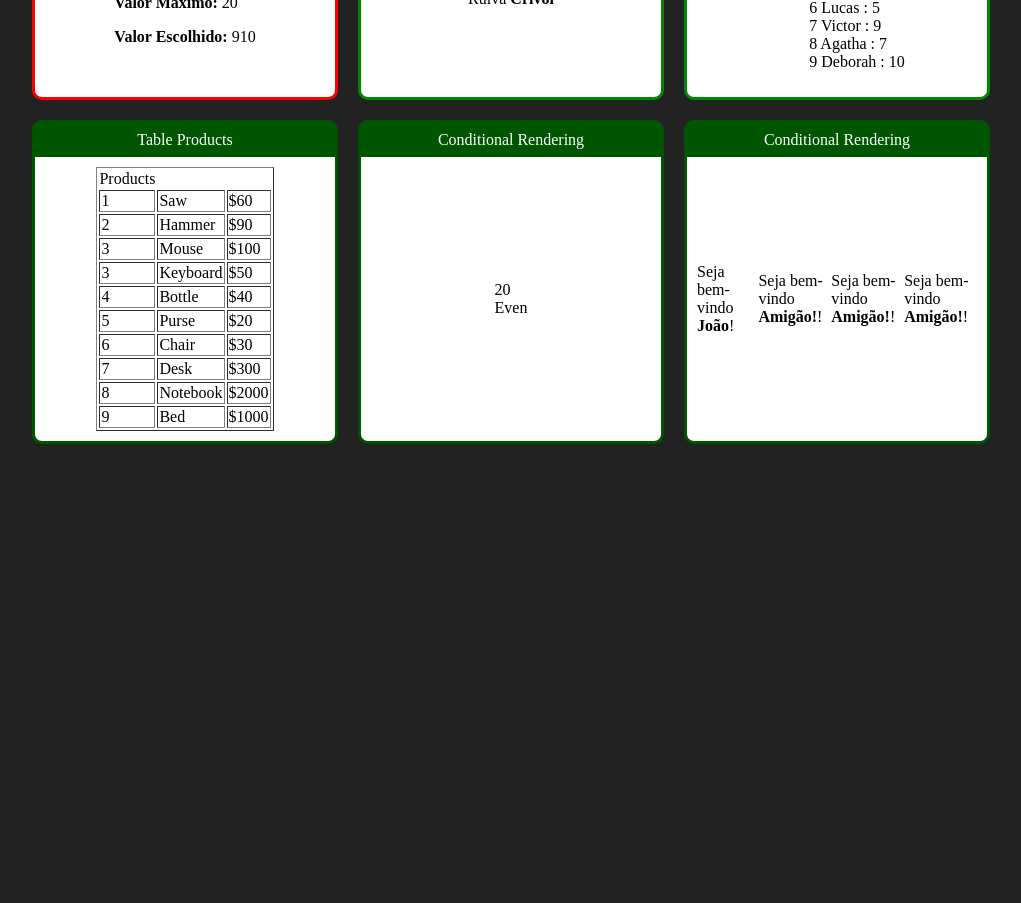
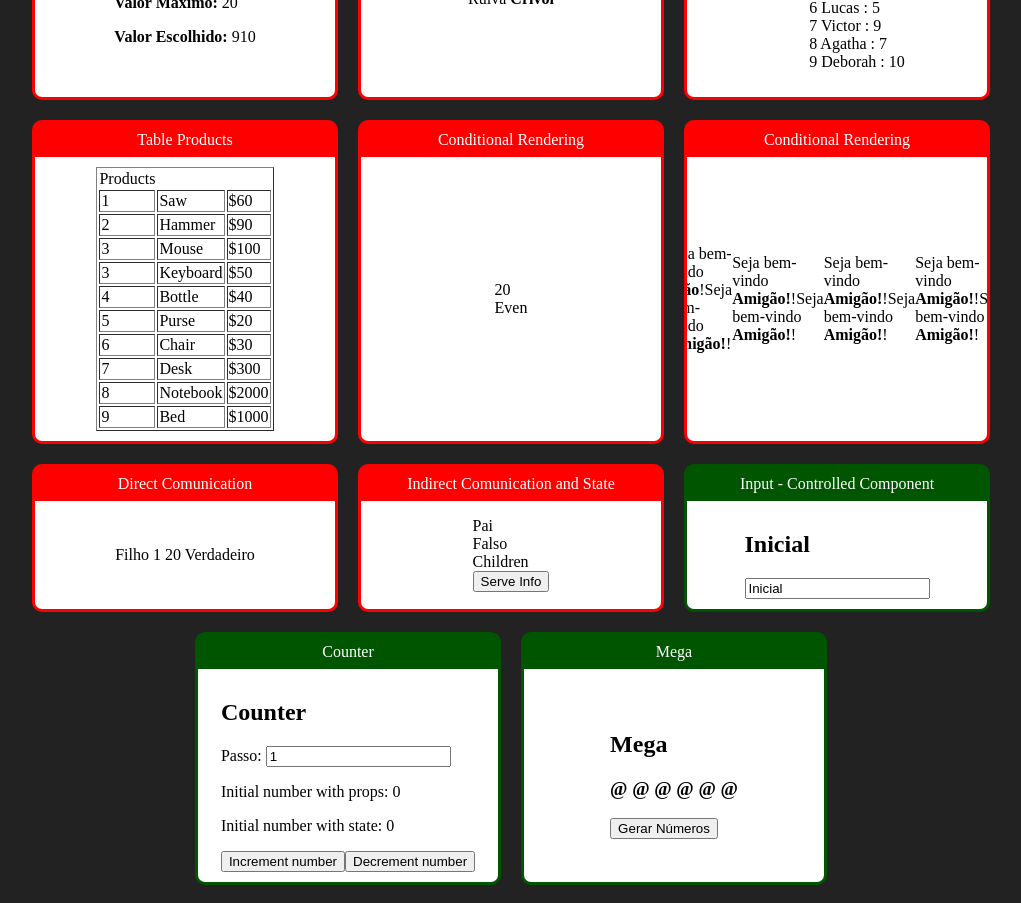
Before and after one commit to joao-souza-flooxai/section2-react-course-ReactFundamentals, a React (Create React App) app in the folder react_fundamentals/: page / in a window 1280 px wide. Shown: the part 460-1363 px from the top of the page, without its empty margins (129-1150 px from the left). Before the commit the page ends 922 px from the top, so only its background shows below. Built offline with nearby package versions, Linux system fonts and the light colour scheme.

Commit message:
feat: Implemented the last exercise: generation of Mega Sena numbers.

```diff
--- a/react_fundamentals/src/App.jsx
+++ b/react_fundamentals/src/App.jsx
@@ -11,6 +11,12 @@ import ListStudents from "./components/repeat/ListStudents";
 import TableProducts from "./components/repeat/TableProducts";
 import EvenOrOdd from "./components/conditional/EvenOrOdd";
 import UserInfo from "./components/conditional/UserInfo";
+import DirectParent from "./components/comunication/DirectParent";
+import IndirectParent from "./components/comunication/IndirectParent";
+import Input from "./components/form/Input";
+import Counter from "./components/counter/Counter";
+import Mega from "./components/mega/Mega";
+
 
 export default function App (props) {
 
@@ -42,7 +48,7 @@ export default function App (props) {
                     <Random min="10" max="20"/>
                 </Card>
 
-                <Card  title="Component with children" color="#080">
+                <Card  title="Component with children" >
                     <Family surname="Crivoi">
                         <FamilyMember name="Ana" />
                         <FamilyMember name="João" />
@@ -50,26 +56,46 @@ export default function App (props) {
                     </Family>
                 </Card>
 
-                <Card  title="Repeat" color="#080">
+                <Card  title="Repeat" >
                     <ListStudents></ListStudents>
                 </Card>
 
 
-                <Card  title="Table Products" color="#050">
+                <Card  title="Table Products" >
                     <TableProducts></TableProducts>
                 </Card>
 
-                <Card  title="Conditional Rendering" color="#050">
+                <Card  title="Conditional Rendering" >
                     <EvenOrOdd number={20}></EvenOrOdd>
                 </Card>
 
-                <Card  title="Conditional Rendering" color="#050">
+                <Card  title="Conditional Rendering" >
                     <UserInfo user={{name:"João"}}></UserInfo>
                     <UserInfo user={{email:"joao@gmail.com"}}></UserInfo>
                     <UserInfo user={{}}></UserInfo>
                     <UserInfo></UserInfo>
                 </Card>
 
+                <Card  title="Direct Comunication" >
+                  <DirectParent></DirectParent>
+                </Card>
+
+                <Card  title="Indirect Comunication and State" >
+                  <IndirectParent></IndirectParent>
+                </Card>
+
+                <Card  title="Input - Controlled Component" color="#050">
+                  <Input></Input>
+                </Card>
+
+                <Card  title="Counter" color="#050">
+                  <Counter initialNumber={0}></Counter>
+                </Card>
+
+                <Card  title="Mega" color="#050">
+                  <Mega></Mega>
+                </Card>
+
             </div>
         </div>
     );
--- /dev/null
+++ b/react_fundamentals/src/components/comunication/DirectChildren.jsx
@@ -0,0 +1,11 @@
+import React from 'react';
+
+export default function DirectChildren (props) {
+    return (
+        <div>
+            <span>{props.text}</span>
+            <span> {props.number}</span>
+            <span> {props.bool ? 'Verdadeiro' : 'Falso'}</span>
+        </div>
+    );
+};
--- /dev/null
+++ b/react_fundamentals/src/components/comunication/DirectParent.jsx
@@ -0,0 +1,11 @@
+import React from 'react';
+import DirectChildren from './DirectChildren';
+
+
+export default function DirectParent (props) {
+    return (
+        <div>
+            <DirectChildren text="Filho 1" number={20} bool={true} />
+        </div>
+    );
+};
--- /dev/null
+++ b/react_fundamentals/src/components/comunication/IndirectChildren.jsx
@@ -0,0 +1,16 @@
+import React from 'react';
+
+export default function IndirectChildren (props) {
+    return (
+        <div>
+            <div>Children</div>
+            <button onClick={
+                function(e){
+                    props.serveInfo("João","Senhoras e Senhores", true)
+                }
+
+            }>
+                Serve Info</button>
+        </div>
+    );
+};
--- /dev/null
+++ b/react_fundamentals/src/components/comunication/IndirectParent.jsx
@@ -0,0 +1,30 @@
+import React, { useState } from 'react';
+import IndirectChildren from './IndirectChildren';
+
+
+export default function IndirectParent (props) {
+
+    const [nome, setNome] = useState('');
+    const [idade, setIdade] = useState('');
+    const [nerd, setNerd] = useState('');
+
+    function serveInfo(nome, idade, nerd) {
+        setNome(nome);
+        setIdade(idade);
+        setNerd(nerd);
+    }
+
+    return (
+        <div>
+            <div>Pai</div>
+            <div>
+                <div>
+                    <span>{nome}</span>
+                    <span><strong>{idade}</strong></span>
+                    <span>{nerd ? 'Verdadeiro' : 'Falso'}</span>
+                </div>
+            </div>
+            <IndirectChildren serveInfo={serveInfo} />
+        </div>
+    );
+};
--- a/react_fundamentals/src/components/conditional/UserInfo.jsx
+++ b/react_fundamentals/src/components/conditional/UserInfo.jsx
@@ -1,5 +1,5 @@
 import React from 'react';
-import IF from "./if";
+import IF, {Else} from "./if";
 
 export default function UserInfo (props)  {
     const user = props.user || {};
@@ -12,6 +12,13 @@ export default function UserInfo (props)  {
             <IF test={!user || !user.name}>
                 Seja bem-vindo <strong>Amigão!</strong>!
             </IF>
+
+            <IF test={!user || !user.name}>
+                Seja bem-vindo <strong>Amigão!</strong>!
+                <Else>
+                 Seja bem-vindo <strong>Amigão!</strong>!
+                </Else>
+            </IF>
         </div>
     );
 };
--- a/react_fundamentals/src/components/conditional/if.js
+++ b/react_fundamentals/src/components/conditional/if.js
@@ -1,7 +1,19 @@
 export default function IF (props) {
+    const elseChild = props.children.filter(child => {
+        return child.type && child.type.name === 'Else';
+    })[0];
+
+    const ifChildren = props.children.filter(child => {
+        return child !== elseChild;
+    });
+
     if (props.test) {
-        return props.children;
+        return ifChildren;
+    } else if(elseChild) {
+        return elseChild;
     } else {
         return false;
     }
 };
+
+export const Else = props => props.children;
--- /dev/null
+++ b/react_fundamentals/src/components/counter/Counter.jsx
@@ -0,0 +1,51 @@
+import React, { Component } from 'react';
+
+class Counter extends Component {
+
+
+    state ={
+        numberState: this.props.initialNumber || 0,
+        paceState: this.props.initialPace || 1
+    }
+
+    inc = () =>{
+        this.setState({
+            numberState: this.state.numberState + (this.state.paceState ? this.state.paceState : 1 )
+        });
+    }
+
+    dec = () =>{
+        this.setState({
+            numberState: this.state.numberState - (this.state.paceState ? this.state.paceState : 1 )
+        });
+    }
+
+
+    setPace = (e) =>{
+        this.setState({
+            paceState: +e.target.value
+        });
+    }
+
+    render() {
+        return (
+            <div>
+                <h2>Counter</h2>
+                <label htmlFor="passoInput">Passo: </label>
+                <input
+                    id="passoInput"
+                    type="number"
+                    value={this.state.paceState}
+                    onChange={this.setPace}
+                />
+                <p>Initial number with props: {this.props.initialNumber}</p>
+                <p>Initial number with state: {this.state.numberState}</p>
+                <button onClick={this.inc}>Increment number</button>
+                <button onClick={this.dec}>Decrement number</button>
+
+            </div>
+        );
+    }
+}
+
+export default Counter;
--- /dev/null
+++ b/react_fundamentals/src/components/form/Input.jsx
@@ -0,0 +1,16 @@
+import React, {useState}  from 'react';
+
+export default function Input (props) {
+    const [valor, setValor] = useState("Inicial");
+
+    function inputChange(e) {
+        setValor(e.target.value);
+    }
+
+    return (
+        <div className="Input">
+            <h2>{valor}</h2>
+            <input value={valor} onChange={inputChange} />
+        </div>
+    );
+}
--- /dev/null
+++ b/react_fundamentals/src/components/mega/Mega.jsx
@@ -0,0 +1,39 @@
+import React, {useState} from "react";
+
+export default function Mega(props){
+
+    function gerarNumeroNaoContido(min, max, array) {
+        const aleatorio = parseInt(Math.random() * (max + 1 - min)) + 1;
+        return array.includes(aleatorio) ?
+            gerarNumeroNaoContido(min, max, array) :
+            aleatorio;
+    }
+
+    function gerarNumeros(qtde) {
+        const numeros = Array(qtde)
+            .fill(0)
+            .reduce((nums) => {
+                const novoNumero = gerarNumeroNaoContido(1, 60, nums);
+                return [...nums, novoNumero];
+            }, [])
+            .sort((n1, n2) => n1 - n2);
+
+        return numeros;
+    }
+
+    const qtde = props.qtde || 6;
+    const numerosIniciais = Array(qtde).fill('@');
+    const [numeros, setNumeros] = useState(numerosIniciais);
+
+    return (
+        <div>
+            <h2>Mega</h2>
+            <h3>{numeros.join(' ')}</h3>
+            <button onClick={_ => setNumeros(gerarNumeros(qtde))}>
+                Gerar Números
+            </button>
+        </div>
+    );
+
+
+}
```
